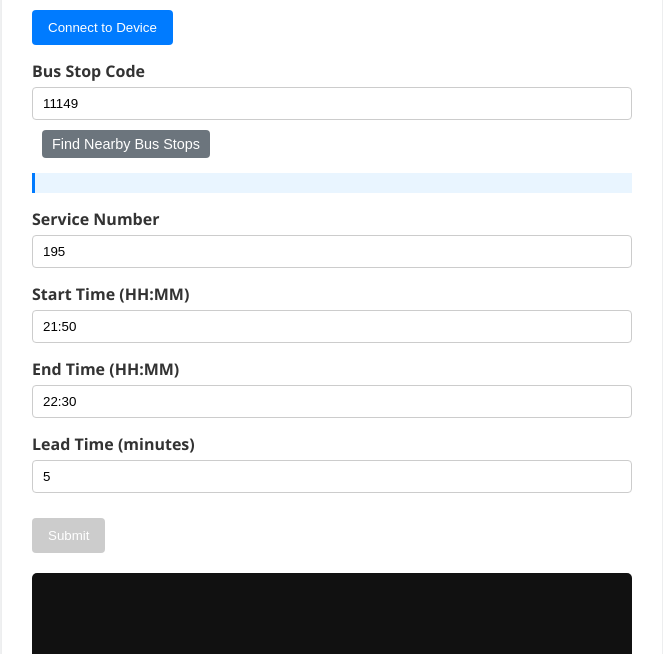
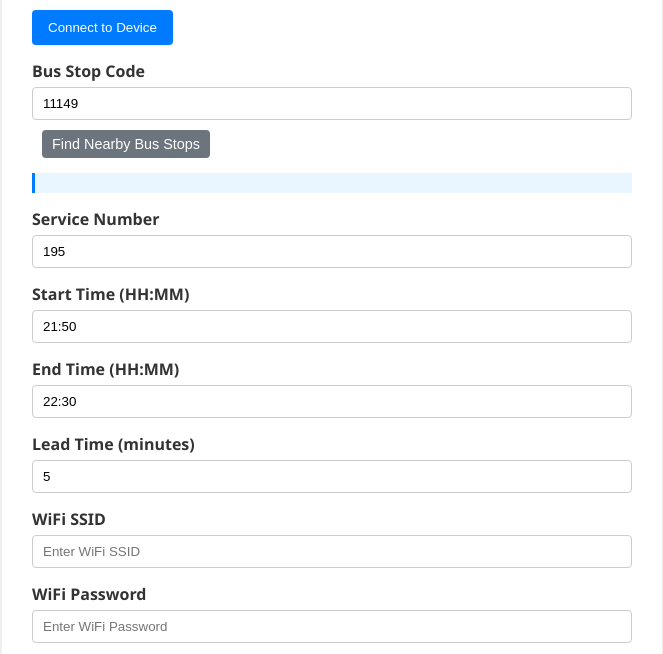
Before and after one commit to iewil/buzzstop-configurator, a plain HTML site: page index.html in a window 1280 px wide. Shown: the part 146-800 px from the top of the page, without its empty margins (308-971 px from the left). Drawn offline with Linux system fonts and the light colour scheme.

Commit message:
Add wifi settings fields

```diff
--- a/app.js
+++ b/app.js
@@ -88,6 +88,9 @@ document.getElementById('submitBtn').addEventListener('click', () => {
   const startTime = document.getElementById('startTime').value.trim();
   const endTime = document.getElementById('endTime').value.trim();
   const leadTime = document.getElementById('leadTime').value.trim();
+  const wifiSSID = document.getElementById('wifiSSID').value.trim();
+  const wifiPassword = document.getElementById('wifiPassword').value.trim();
+
 
   if (!busStop || !serviceNo || !startTime || !endTime || !leadTime) {
     alert('Please fill in all fields.');
@@ -99,6 +102,8 @@ document.getElementById('submitBtn').addEventListener('click', () => {
   sendCommand(`SET_START=${parseTime(startTime)}`);
   sendCommand(`SET_END=${parseTime(endTime)}`);
   sendCommand(`SET_LEADTIME=${leadTime}`);
+  sendCommand(`SET_WIFI_SSID=${wifiSSID}`);
+  sendCommand(`SET_WIFI_PASSWORD=${wifiPassword}`);
 });
 
 // Placeholder for Find Nearby Bus Stops
--- a/index.html
+++ b/index.html
@@ -38,6 +38,17 @@
       <input type="number" id="leadTime" value="5">
     </div>
 
+    <!-- New fields for WiFi SSID and Password -->
+    <div class="form-group">
+      <label>WiFi SSID</label>
+      <input type="text" id="wifiSSID" placeholder="Enter WiFi SSID">
+    </div>
+
+    <div class="form-group">
+      <label>WiFi Password</label>
+      <input type="password" id="wifiPassword" placeholder="Enter WiFi Password">
+    </div>
+
     <button id="submitBtn" class="primary" disabled>Submit</button>
 
     <pre id="output" class="console"></pre>
```
